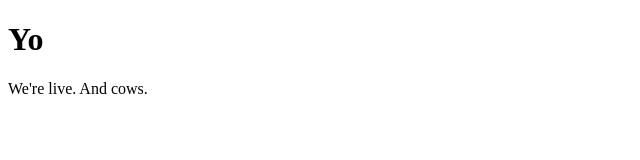
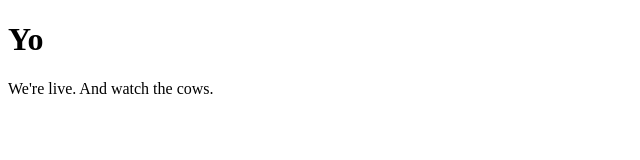
Before and after one commit to mikewtf/mikewtf.github.io, a plain HTML site: page index.html in a window 1280 px wide. Shown: the full height of the page, 0-640 px from the left. Drawn offline with Linux system fonts and the light colour scheme.

Commit message:
Update index.html

```diff
--- a/index.html
+++ b/index.html
@@ -2,6 +2,6 @@
 <html>
 <body>
 <h1>Yo</h1>
-<p>We're live. And cows.</p>
+<p>We're live. And watch the cows.</p>
 </body>
 </html>
```
